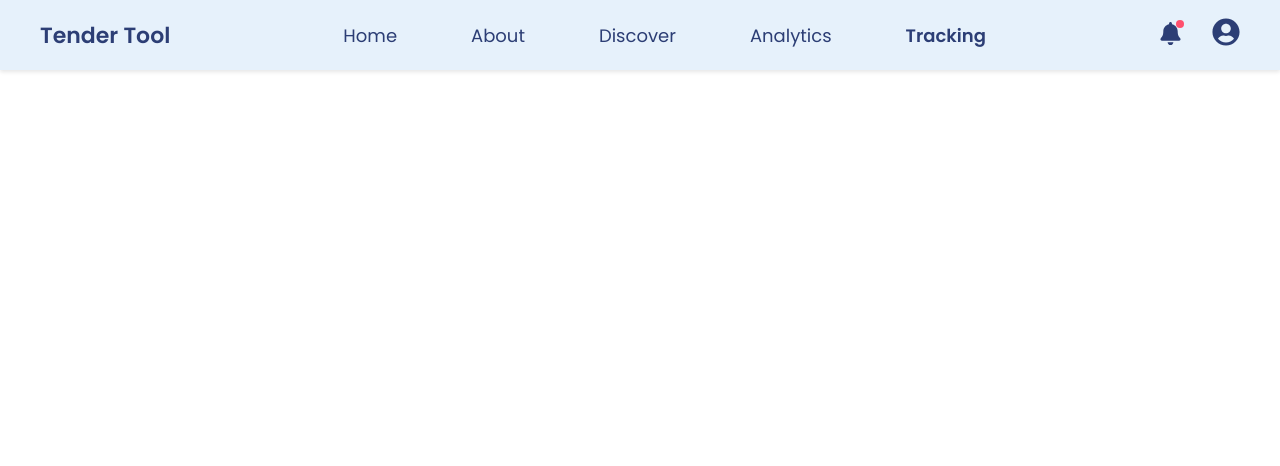
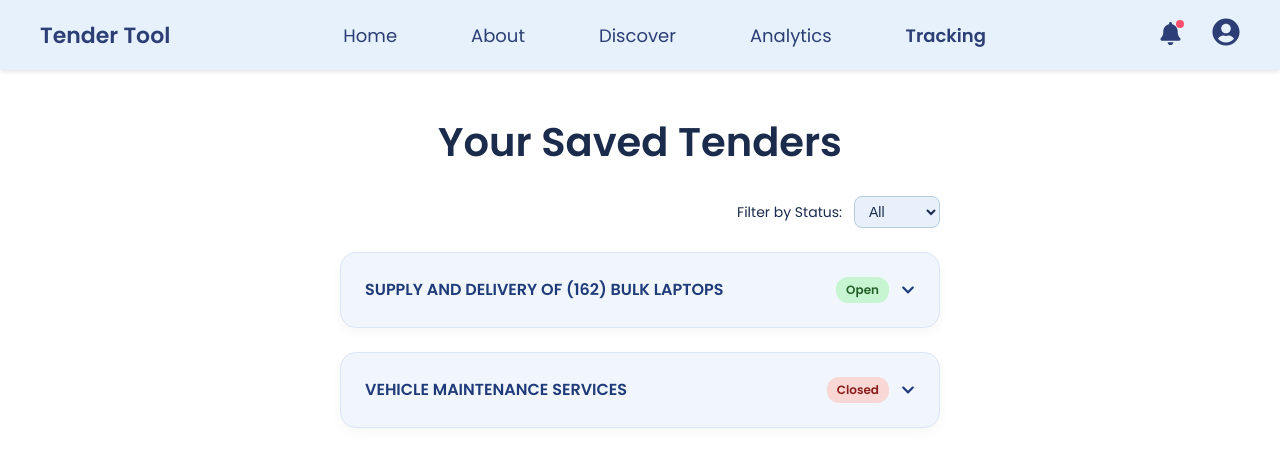
Before and after one commit to Bread-Corp/Tender-User-Interface, a React (Vite) app in the folder Tender-UserInterface/Tender-User-Interface-React/: page /tracking in a window 1280 px wide. Shown: the top 466 px of the page. Built offline with nearby package versions, Linux system fonts and the light colour scheme.

Commit message:
Tracking page
- added some cards to the tracking page
- expand and collapse cards
- minor adjustments to discover page

```diff
--- a/Tender-UserInterface/Tender-User-Interface-React/src/Pages/Discover/Discover.css
+++ b/Tender-UserInterface/Tender-User-Interface-React/src/Pages/Discover/Discover.css
@@ -14,7 +14,7 @@ body {
 .discovery-container {
     max-width: 1000px;
     margin: 0 auto;
-    padding: 10rem 4rem 3rem 4rem;
+    padding: 7rem 4rem 3rem 4rem;
     color: #2d4d7a;
 }
 
--- a/Tender-UserInterface/Tender-User-Interface-React/src/Pages/Home/App.jsx
+++ b/Tender-UserInterface/Tender-User-Interface-React/src/Pages/Home/App.jsx
@@ -4,6 +4,7 @@ import Login from "../Login/Login";
 import Navbar from "../../Components/Navbar/Navbar";
 import About from "../About/About";
 import Discover from "../Discover/Discover";
+import Tracking from "../Tracking/Tracking";
 
 function App() {
     return (
@@ -19,6 +20,7 @@ function App() {
                 <Route path="/login" element={<Login />} />
                 <Route path="/about" element={<About />} />
                 <Route path="/discover" element={<Discover />} />
+                <Route path="/tracking" element={<Tracking />} />
             </Routes>
         </Router>
     );
--- /dev/null
+++ b/Tender-UserInterface/Tender-User-Interface-React/src/Pages/Tracking/Tracking.css
@@ -0,0 +1,156 @@
+.saved-tenders-container {
+    padding: 2rem;
+    max-width: 1000px;
+    margin: 0 auto;
+}
+
+.page-title {
+    font-size: 2.5rem;
+    font-weight: 600;
+    color: #1a2b4c;
+    margin-bottom: 1.5rem;
+    text-align: center;
+    margin-top: 80px;
+}
+
+.tender-grid {
+    display: grid;
+    grid-template-columns: repeat(auto-fit, minmax(600px, 1fr));
+    gap: 1.5rem;
+}
+
+.tender-card {
+    background: #f0f6fc;
+    border: 1px solid #dbe7f4;
+    transition: background 0.2s ease;
+    border-radius: 16px;
+    padding: 1.5rem;
+    box-shadow: 0 4px 12px rgba(0, 0, 0, 0.04);
+    display: flex;
+    flex-direction: column;
+    justify-content: space-between;
+}
+
+.card-header {
+    display: flex;
+    justify-content: space-between;
+    align-items: center;
+    cursor: pointer;
+    gap: 1rem;
+}
+
+.card-header-right {
+    display: flex;
+    align-items: center;
+    gap: 0.75rem;
+}
+
+.expand-icon {
+    font-size: 14px;
+    color: #1f3b7a;
+    transition: transform 0.3s ease;
+}
+
+    .expand-icon.rotated {
+        transform: rotate(180deg);
+    }
+
+    .card-header h3 {
+        font-size: 16px;
+        font-weight: 600;
+        color: #1f3b7a;
+        flex: 1;
+    }
+
+.status-badge {
+    font-size: 12px;
+    font-weight: 600;
+    padding: 4px 10px;
+    border-radius: 12px;
+    background-color: #cde3f9;
+    color: #1f3b7a;
+    white-space: nowrap;
+}
+
+    .status-badge.open {
+        background-color: #c7f5d2;
+        color: #256029;
+    }
+
+    .status-badge.closed {
+        background-color: #f9d7d5;
+        color: #8a1c1c;
+    }
+
+.location,
+.closing-date {
+    display: flex;
+    align-items: center;
+    font-size: 14px;
+    color: #3f4c61;
+    margin-top: 10px;
+}
+
+    .location svg,
+    .closing-date svg {
+        margin-right: 6px;
+        color: #7187a6;
+    }
+
+.card-actions {
+    display: flex;
+    justify-content: space-between;
+    align-items: center;
+    margin-top: 16px;
+}
+
+.remove-btn,
+.view-btn {
+    background: none;
+    border: none;
+    font-size: 14px;
+    font-weight: 500;
+    cursor: pointer;
+    padding: 6px 10px;
+    border-radius: 8px;
+    transition: background 0.2s ease;
+}
+
+.remove-btn {
+    color: #d43c3c;
+    display: flex;
+    align-items: center;
+    gap: 6px;
+}
+
+    .remove-btn:hover {
+        background: rgba(212, 60, 60, 0.05);
+    }
+
+.view-btn {
+    background-color: #1f3b7a;
+    color: white;
+}
+
+    .view-btn:hover {
+        background-color: #2a4c98;
+    }
+
+.filter-container {
+    margin-bottom: 1.5rem;
+    display: flex;
+    align-items: center;
+    gap: 0.75rem;
+    font-size: 14px;
+    color: #1a2b4c;
+    justify-content: flex-end;
+}
+
+    .filter-container select {
+        padding: 6px 10px;
+        border-radius: 8px;
+        border: 1px solid #b8c9dc;
+        background: #e8f1fb;
+        color: #1a2b4c;
+        font-size: 14px;
+    }
--- /dev/null
+++ b/Tender-UserInterface/Tender-User-Interface-React/src/Pages/Tracking/Tracking.jsx
@@ -0,0 +1,120 @@
+import React, { useState } from "react";
+import "./Tracking.css";
+import { FaMapMarkerAlt, FaRegClock, FaTrashAlt, FaChevronDown } from "react-icons/fa";
+
+// mock data
+const initialTenders = [
+    {
+        id: 1,
+        title: "SUPPLY AND DELIVERY OF (162) BULK LAPTOPS",
+        location: "Eastern Cape",
+        closing: "Friday, 06 June 2025",
+        status: "Open",
+        note: "",
+    },
+    {
+        id: 2,
+        title: "VEHICLE MAINTENANCE SERVICES",
+        location: "KwaZulu-Natal",
+        closing: "Tuesday, 11 June 2025",
+        status: "Closed",
+        note: "",
+    },
+];
+
+const Tracking = () => {
+
+    const [tenders, setTenders] = useState(initialTenders);
+    // state to track which status filter is active
+    const [filter, setFilter] = useState("All");
+    // state to track which tenders are currently expanded
+    const [expanded, setExpanded] = useState([]);
+
+    // updates the note field for a tender with matching id
+    const updateNote = (id, value) => {
+        setTenders((prev) =>
+            prev.map((t) => (t.id === id ? { ...t, note: value } : t))
+        );
+    };
+
+    // toggles expansion of a tender card by adding or removing its id
+    const toggleExpand = (id) => {
+        setExpanded((prev) =>
+            prev.includes(id) ? prev.filter((x) => x !== id) : [...prev, id]
+        );
+    };
+
+    // filters tenders based on status dropdown
+    const filteredTenders =
+        filter === "All"
+            ? tenders
+            : tenders.filter((t) => t.status.toLowerCase() === filter.toLowerCase());
+
+    return (
+        <div className="saved-tenders-container">
+            <h2 className="page-title">Your Saved Tenders</h2>
+
+            <div className="filter-container">
+                <label htmlFor="statusFilter">Filter by Status:</label>
+                <select
+                    id="statusFilter"
+                    onChange={(e) => setFilter(e.target.value)}
+                    value={filter}
+                >
+                    <option value="All">All</option>
+                    <option value="Open">Open</option>
+                    <option value="Closed">Closed</option>
+                </select>
+            </div>
+
+            <div className="tender-grid">
+                {filteredTenders.map((tender) => (
+                    // tender card click toggles expansion
+                    <div
+                        className="tender-card"
+                        key={tender.id}
+                        onClick={() => toggleExpand(tender.id)}
+                    >
+                        {/* card header displays title status + expand icon */}
+                        <div className="card-header" onClick={() => toggleExpand(tender.id)}>
+                            <h3>{tender.title}</h3>
+                            <div className="card-header-right">
+                                <span className={`status-badge ${tender.status.toLowerCase()}`}>
+                                    {tender.status}
+                                </span>
+                                {/* rotate aroow when expanded */}
+                                <FaChevronDown
+                                    className={`expand-icon ${expanded.includes(tender.id) ? "rotated" : ""}`}
+                                />
+                            </div>
+                        </div>
+
+                        {/* shows details only if expanded */}
+                        {expanded.includes(tender.id) && (
+                            <>
+                                <p className="location">
+                                    <FaMapMarkerAlt /> {tender.location}
+                                </p>
+                                <p className="closing-date">
+                                    <FaRegClock /> Closing: {tender.closing}
+                                </p>
+                                {/* prevents parent card click from collapsing when clicking inside buttons */}
+                                <div
+                                    className="card-actions"
+                                    onClick={(e) => e.stopPropagation()}
+                                >
+                                    <button className="remove-btn">
+                                        <FaTrashAlt /> Remove
+                                    </button>
+                                    <button className="view-btn">View Tender</button>
+                                </div>
+                            </>
+                        )}
+                    </div>
+                ))}
+            </div>
+        </div>
+    );
+};
+
+export default Tracking;
```
Also changed, not shown: 1 other file (tests, documents, lock files or other folders).
